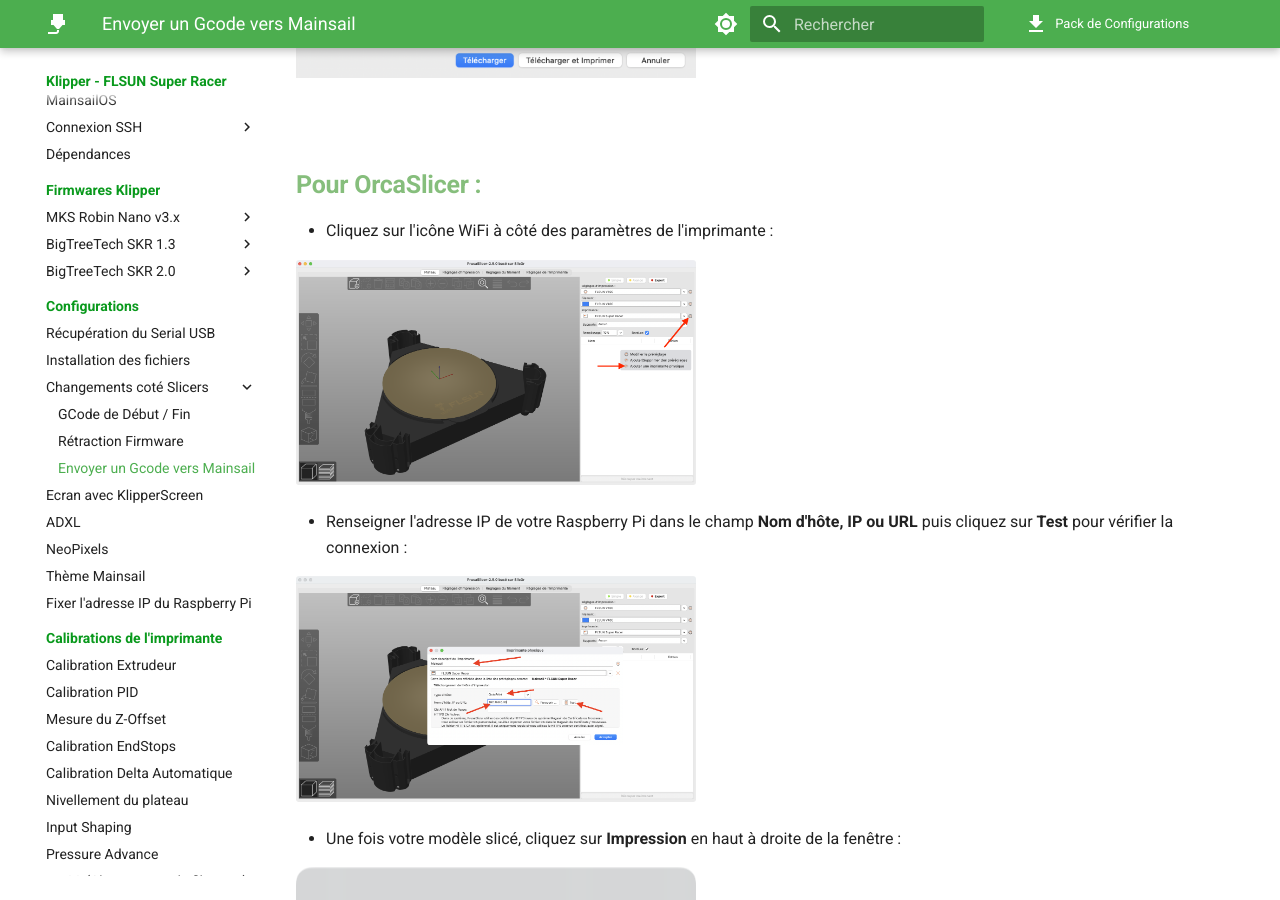
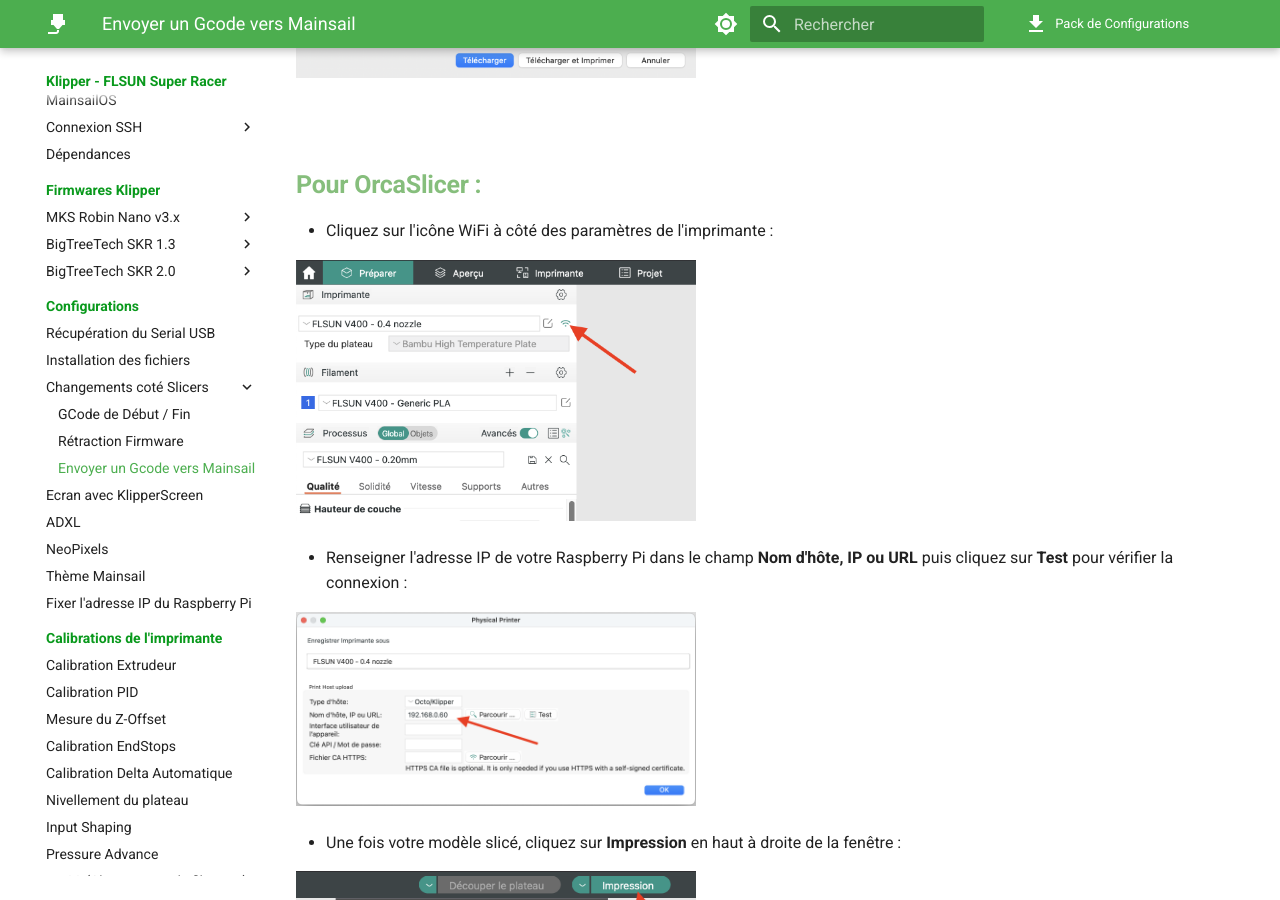
Before and after one commit to Guilouz/Klipper-Flsun-Super-Racer, an MkDocs documentation site: the page built from docs/configurations/envoi-gcode-mainsail.md, in a window 1280 px wide and 900 px high, scrolled down 4711 px. Built offline with MkDocs 1.6.1 and Material for MkDocs 9.7.7, drawn with Linux system fonts in a browser that asks for light colours; emoji names are drawn with the system emoji font; comment, search, counter and statistics services are not loaded.

Commit message:
Update envoi-gcode-mainsail.md

```diff
--- a/docs/configurations/envoi-gcode-mainsail.md
+++ b/docs/configurations/envoi-gcode-mainsail.md
@@ -70,19 +70,19 @@
 
 - Cliquez sur l'icône WiFi à côté des paramètres de l'imprimante :
 
-![Connexion OrcaSlicer](../assets/img/configurations/prusaslicer-connection-1.png){ width="400" }
+![Connexion OrcaSlicer](../assets/img/configurations/orcaslicer-connection-1.png){ width="400" }
 
 - Renseigner l'adresse IP de votre Raspberry Pi dans le champ **Nom d'hôte, IP ou URL** puis cliquez sur **Test** pour vérifier la connexion :
 
-![Connexion OrcaSlicer](../assets/img/configurations/prusaslicer-connection-2.png){ width="400" }
+![Connexion OrcaSlicer](../assets/img/configurations/orcaslicer-connection-2.png){ width="400" }
 
 - Une fois votre modèle slicé, cliquez sur **Impression** en haut à droite de la fenêtre :
 
-![Connexion OrcaSlicer](../assets/img/configurations/prusaslicer-connection-3.png){ width="400" }
+![Connexion OrcaSlicer](../assets/img/configurations/orcaslicer-connection-3.png){ width="400" }
 
 - Puis cliquez sur **Envoyer** pour télécharger le fichier G-code sur le Raspberry Pi ou sur **Imprimer** pour télécharger le fichier et l'imprimer directement :
 
-![Connexion OrcaSlicer](../assets/img/configurations/prusaslicer-connection-4.png){ width="300" }
+![Connexion OrcaSlicer](../assets/img/configurations/orcaslicer-connection-4.png){ width="300" }
 
 <br />
 
```
